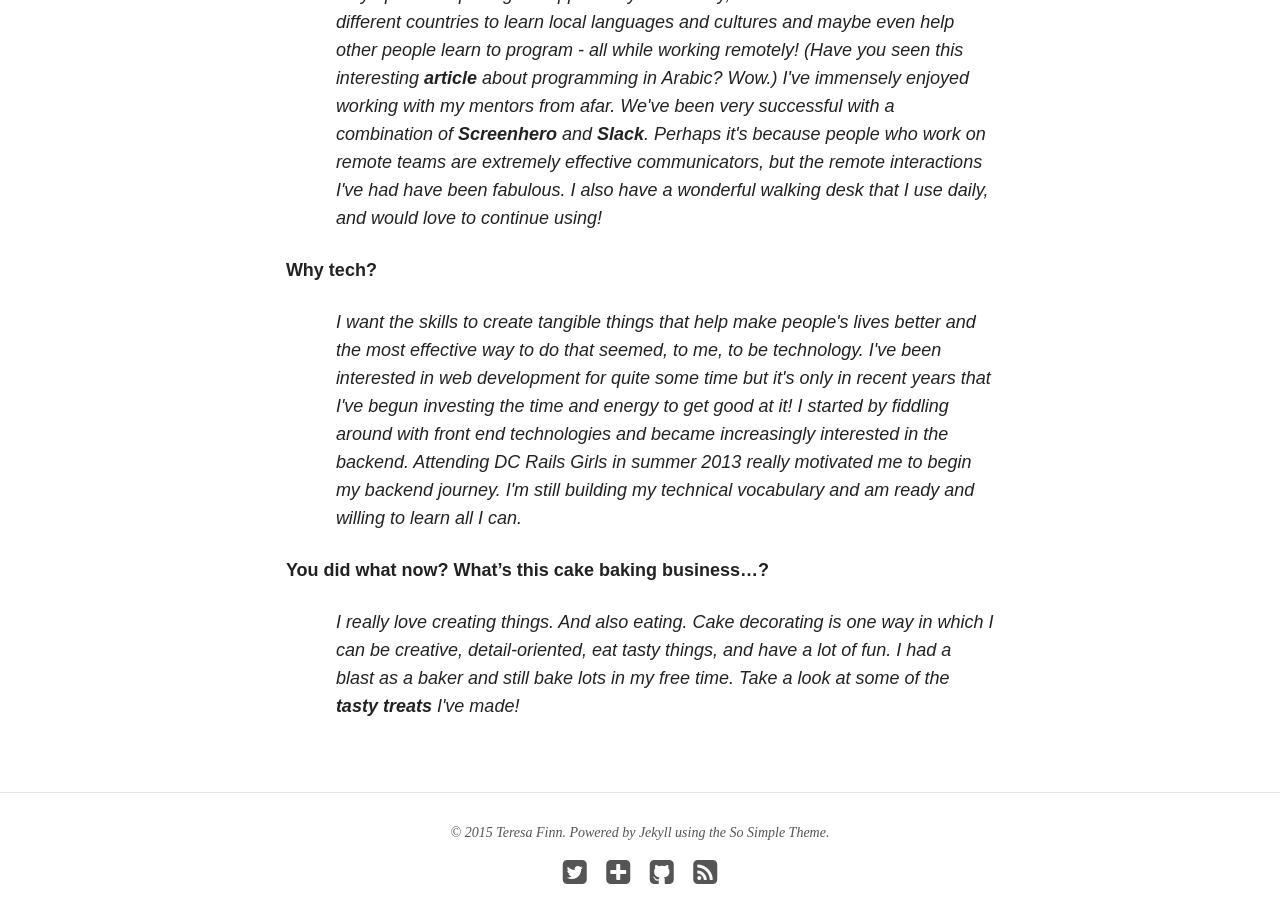
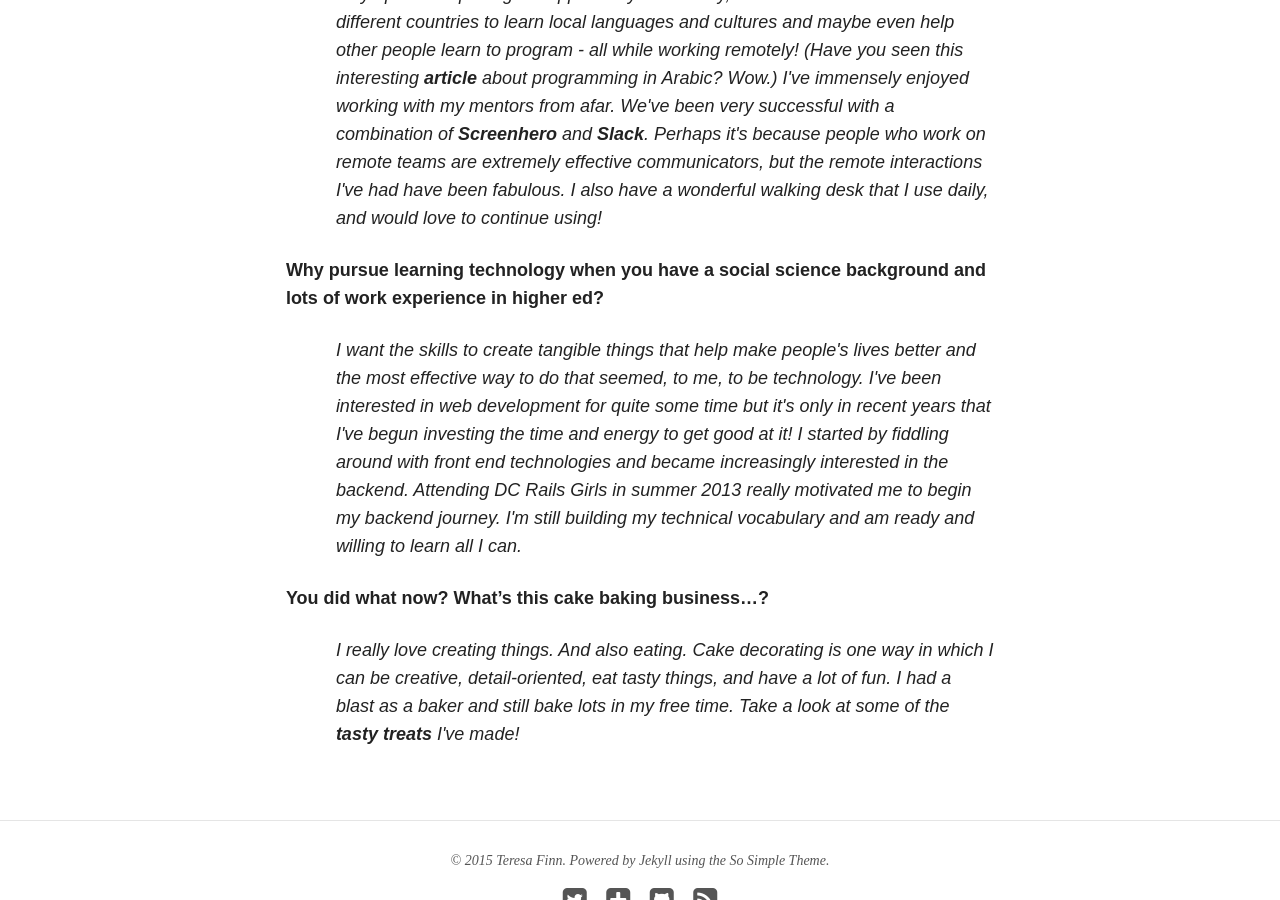
Before and after one commit to teresafinn/teresafinn.github.io, a Jekyll site: the page built from work/index.md, in a window 1280 px wide and 900 px high, scrolled down 2947 px. Built offline with Jekyll 4.4.1, drawn with Linux system fonts in a browser that asks for light colours; nearby versions of some CDN libraries.

Commit message:
Update FAQ

```diff
--- a/work/index.md
+++ b/work/index.md
@@ -61,7 +61,7 @@
 
 <p class="tfindent">I love the flexibility, freedom, and focus afforded by working remotely and would be very open to exploring the opportunity. Some day, I'd like to be able to live in different countries to learn local languages and cultures and maybe even help other people learn to program - all while working remotely! (Have you seen this interesting <strong><a href="http://animalnewyork.com/2014/artists-notebook-ramsey-nasser/">article</a></strong> about programming in Arabic? Wow.) I've immensely enjoyed working with my mentors from afar. We've been very successful with a combination of <strong><a href="https://screenhero.com/">Screenhero</a></strong> and <strong><a href="https://slack.com/">Slack</a></strong>. Perhaps it's because people who work on remote teams are extremely effective communicators, but the remote interactions I've had have been fabulous. I also have a wonderful walking desk that I use daily, and would love to continue using!</p>
 
-**Why tech?**
+**Why pursue learning technology when you have a social science background and lots of work experience in higher ed?**
 
 <p class="tfindent"> I want the skills to create tangible things that help make people's lives better and the most effective way to do that seemed, to me, to be technology. I've been interested in web development for quite some time but it's only in recent years that I've begun investing the time and energy to get good at it! I started by fiddling around with front end technologies and became increasingly interested in the backend. Attending DC Rails Girls in summer 2013 really motivated me to begin my backend journey. I'm still building my technical vocabulary and am ready and willing to learn all I can.</p>
 
```
